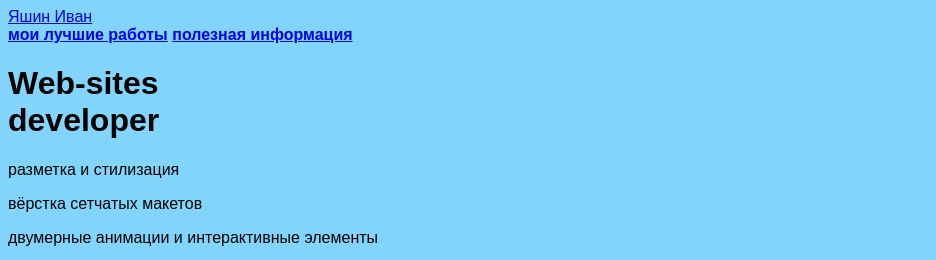
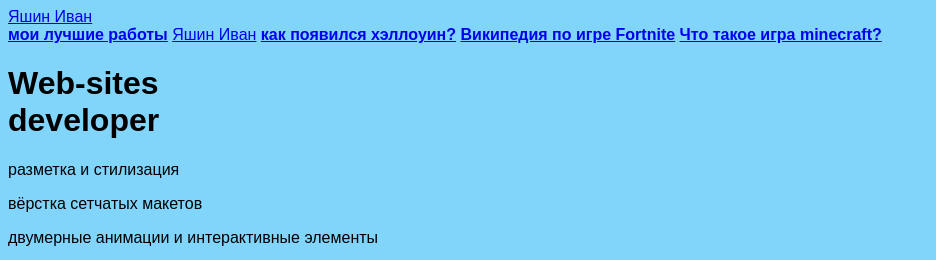
Before and after one commit to ivanalgoritmika/FINAL, a plain HTML site: page index.html in a window 1280 px wide. Shown: the top 260 px of the page, without its empty margins (0-936 px from the left). Drawn offline with Linux system fonts and the light colour scheme.

Commit message:
Update index.html

```diff
--- a/index.html
+++ b/index.html
@@ -10,7 +10,10 @@
     <main>
       <nav>
         <a class="link-nav" href="mysites.html"><b>мои лучшие работы</b></a>
-        <a class="link-nav" href="info.html"><b>полезная информация</b></a>
+<a href="https://ivanalgoritmika.github.io/sait12333333/">Яшин Иван</a>
+<a href="https://tilda.cc/page/?pageid=14912278&projectid=3056719"><b>как появился хэллоуин?</b></a>
+<a href="https://tilda.cc/page/?pageid=14435677&projectid=3056719"><b>Википедия по игре Fortnite</b></a>
+<a href="https://ivanalgoritmika.github.io/SITE111111111/"><b>Что такое игра minecraft?</b></a>
       </nav>
       <h1>Web-sites<br/> developer</h1>
       <p>разметка и стилизация</p>
```
